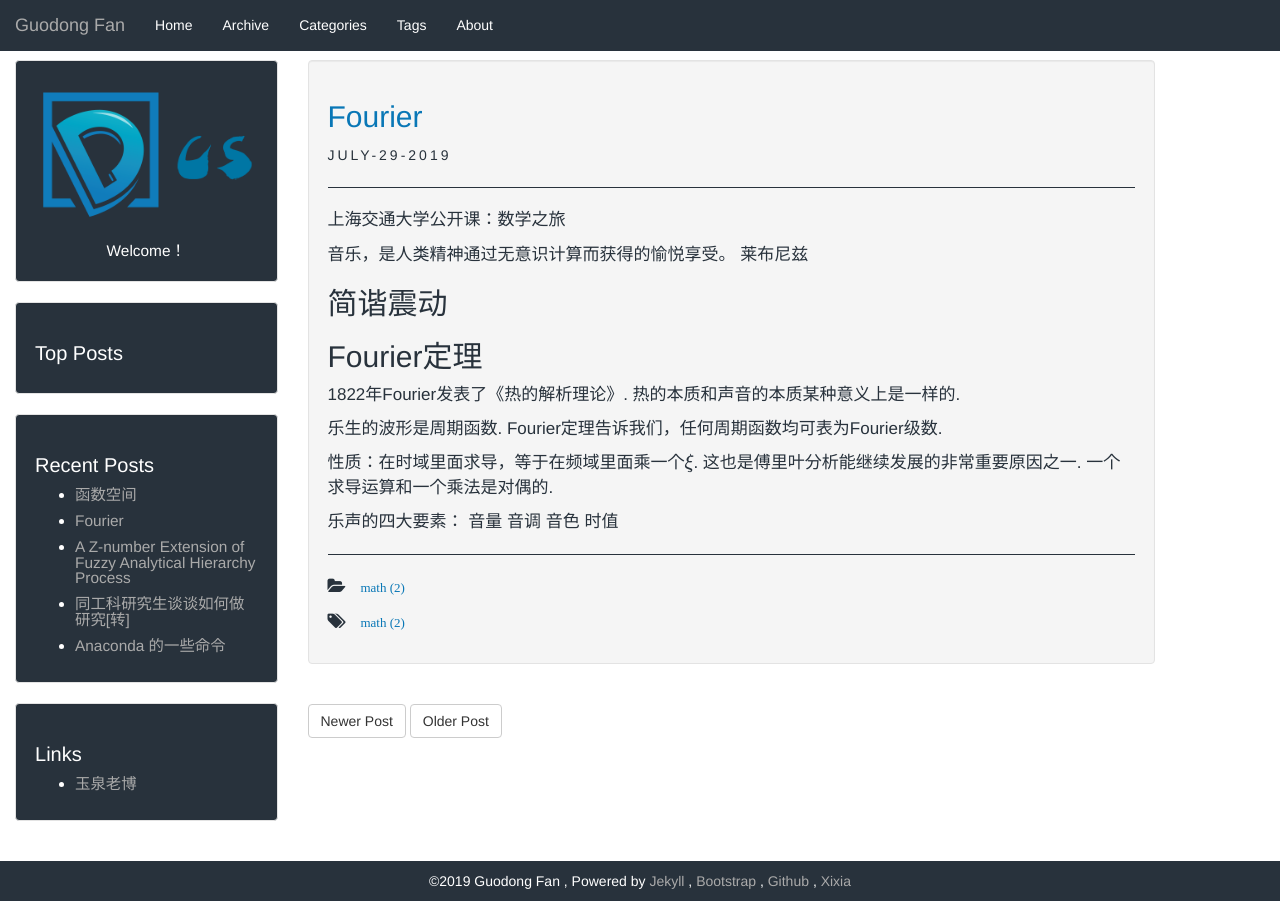
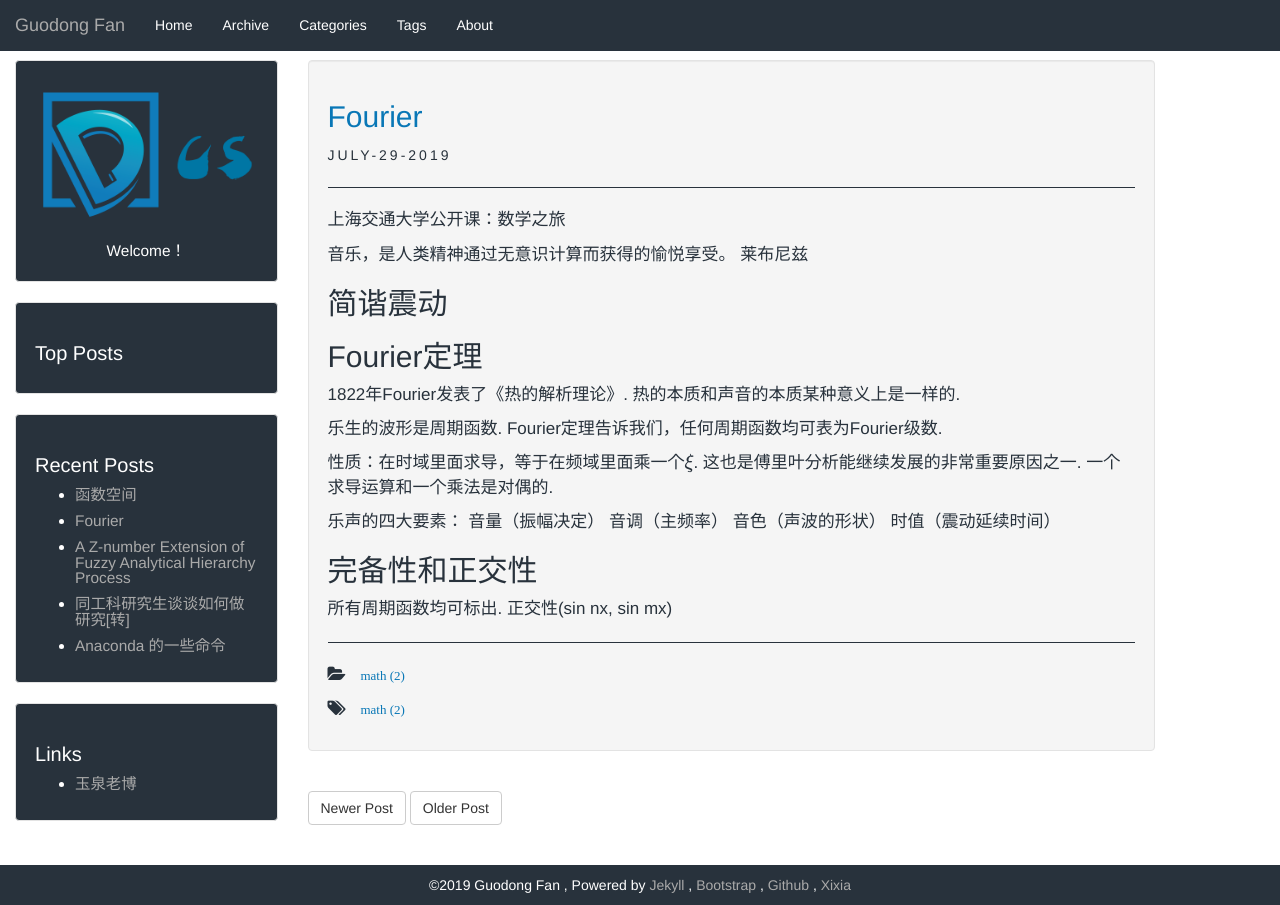
Before and after one commit to GuodongFan/GuodongFan.github.io, a Jekyll site: the page built from _posts/2019-07-29-Fourier.md, in a window 1280 px wide. Built offline with Jekyll 4.4.1, drawn with Linux system fonts in a browser that asks for light colours; our own code applies the rules of GitHub Pages for plain Markdown files; formulas are drawn with MathJax 3.

Commit message:
Update 2019-07-29-Fourier.md

```diff
--- a/_posts/2019-07-29-Fourier.md
+++ b/_posts/2019-07-29-Fourier.md
@@ -24,4 +24,10 @@ Fourier定理告诉我们，任何周期函数均可表为Fourier级数.
 性质：在时域里面求导，等于在频域里面乘一个$\xi$.
 这也是傅里叶分析能继续发展的非常重要原因之一. 一个求导运算和一个乘法是对偶的.
 
-乐声的四大要素： 音量 音调 音色 时值
+乐声的四大要素： 音量（振幅决定） 音调（主频率） 音色（声波的形状） 时值（震动延续时间）
+
+
+## 完备性和正交性
+
+所有周期函数均可标出.
+正交性(sin nx, sin mx)
```
